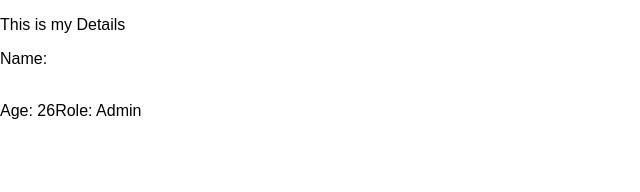
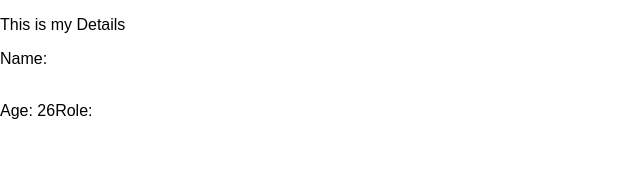
Before and after one commit to kpecel/login-application, a React (Create React App) app: page /home in a window 1280 px wide. Shown: the top 192 px of the page, without its empty margins (0-640 px from the left). Built offline with nearby package versions, Linux system fonts and the light colour scheme.

Commit message:
added profiler API and bug fix

```diff
--- a/package.json
+++ b/package.json
@@ -13,7 +13,7 @@
     "react": "^18.2.0",
     "react-dom": "^18.2.0",
     "react-hook-form": "^7.35.0",
-    "react-redux": "^8.0.2",
+    "react-redux": "^8.0.4",
     "react-router-dom": "^6.4.0",
     "react-scripts": "5.0.1",
     "web-vitals": "^2.1.4"
--- a/src/app/components/Landing/index.js
+++ b/src/app/components/Landing/index.js
@@ -1,4 +1,4 @@
-import React, { useEffect, useState } from "react";
+import React, { useEffect } from "react";
 import UserDetail from "../user-detail";
 import { Provider, useDispatch } from "react-redux";
 import { updateUserDetails } from "../../features/user/slice/userSlice";
--- a/src/app/components/my-details/index.js
+++ b/src/app/components/my-details/index.js
@@ -1,25 +1,39 @@
-import React, { useEffect } from "react";
+import React, { useEffect, Profiler } from "react";
 import { useSelector } from "react-redux";
 
 const MyDetails = () => {
-  //Getting dta from redux-store
+  //Getting data from redux-store
   const data = useSelector((state) => state.user);
 
-  useEffect(() => {
-    console.log(data);
-  });
-
   return (
-    <>
+    <Profiler id="myProfiler" onRender={onRenderCallback}>
       <div>
         <p>
           Name: {data.firstName} {data.lastName}
         </p>
         <br />
         <span>Age: 26</span>
-        <span>Role: Admin</span>
+        <span>Role: {data.role}</span>
       </div>
-    </>
+    </Profiler>
   );
 };
+
+const onRenderCallback = (
+  id, // the "id" prop of the Profiler tree that has just committed
+  phase, // either "mount" (if the tree just mounted) or "update" (if it re-rendered)
+  actualDuration, // time spent rendering the committed update
+  baseDuration, // estimated time to render the entire subtree without memoization
+  startTime, // when React began rendering this update
+  commitTime, // when React committed this update
+  interactions // the Set of interactions belonging to this update
+) => {
+  // Aggregate or log render timings...
+  console.log("phase-" + phase);
+  console.log("startTime -" + startTime);
+  console.log("commitTime -" + commitTime);
+  console.log("actualDuration -" + actualDuration);
+  console.log("baseDuration -" + baseDuration);
+};
+
 export default MyDetails;
```
Also changed, not shown: 1 other file (tests, documents, lock files or other folders).
